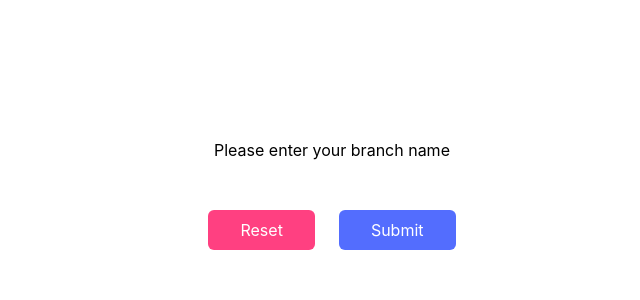
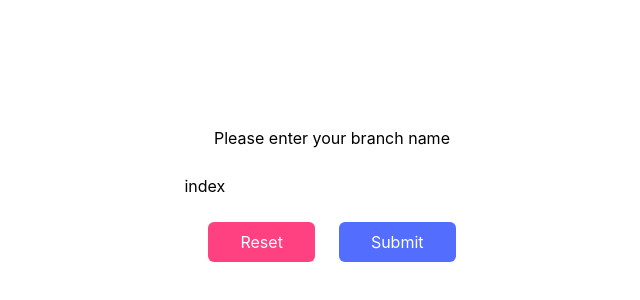
Before and after one commit to kifasu/playground, a React (Vite) app: page /generate-branch-name in a window 1280 px wide. Shown: the part 194-494 px from the top of the page, without its empty margins (308-948 px from the left). Built offline with nearby package versions, Linux system fonts and the light colour scheme.

Commit message:
(restructure) form

```diff
--- a/src/containers/GenerateBranchName/Form/index.tsx
+++ b/src/containers/GenerateBranchName/Form/index.tsx
@@ -4,6 +4,9 @@ import { JUSTIFY_CONTENT, ROUNDED } from 'entities/tailwind';
 
 import Button from 'components/Button';
 import Flex from 'components/Flex';
+
+import AgileForm from './Agile';
+import WaterfallForm from './Waterfall';
 
 interface GenerateBranchNameFormProps {
   onChange: (param: string) => void;
@@ -14,33 +17,24 @@ enum WorkflowEnum {
   'Waterfall' = 2,
 }
 
-interface IForm {
-  workflow: WorkflowEnum;
-  branchName: string;
-}
-
 export interface IAgileForm {
-    sprint: number;
-    projectCodeName: string;
-    projectTicketName: string;
-    projectTicketNumber: number;
+  sprint: number;
+  projectCodeName: string;
+  projectTicketName: string;
+  projectTicketNumber: number;
 }
 
 const GenerateBranchNameForm = ({ onChange }: GenerateBranchNameFormProps) => {
-  const [formVal, setFormVal] = useState<IForm>({
-    workflow: WorkflowEnum.Agile,
-    branchName: '',
-  });
-
+  const [currentWorkflow, setCurrentWorkFlow] = useState<WorkflowEnum>(WorkflowEnum.Agile);
 
   const initialAgileFormVal = {
     sprint: 1,
     projectCodeName: '',
     projectTicketName: '',
     projectTicketNumber: 1,
-  }
+  };
 
-  const [agileFormVal, setAgileFormVal] = useState<IAgileForm>(initialAgileFormVal)
+  const [agileFormVal, setAgileFormVal] = useState<IAgileForm>(initialAgileFormVal);
 
   const [waterFallFormVal, setWaterFallFormVal] = useState<string>('');
 
@@ -50,12 +44,21 @@ const GenerateBranchNameForm = ({ onChange }: GenerateBranchNameFormProps) => {
 
   const handleFormReset = () => {
     setAgileFormVal(initialAgileFormVal);
-    setWaterFallFormVal('')
+    setWaterFallFormVal('');
     onChange('');
+  };
+
+  const renderForm = () => {
+    if (currentWorkflow === WorkflowEnum.Agile) {
+      return <AgileForm value={agileFormVal} onChange={setAgileFormVal} />;
+    }
+
+    return <WaterfallForm value={waterFallFormVal} onChange={setWaterFallFormVal} />;
   };
 
   return (
     <div>
+      {renderForm()}
       <Flex justify={JUSTIFY_CONTENT.center}>
         <Button
           label="Reset"
```
